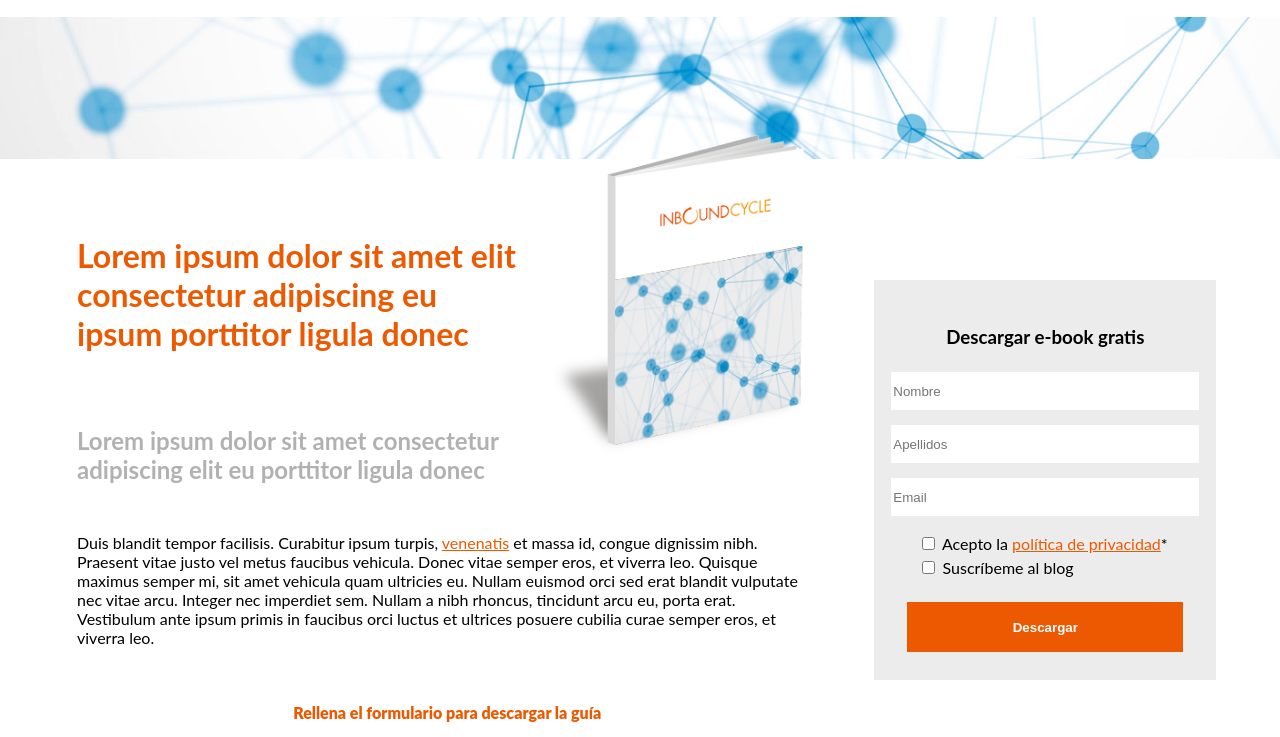
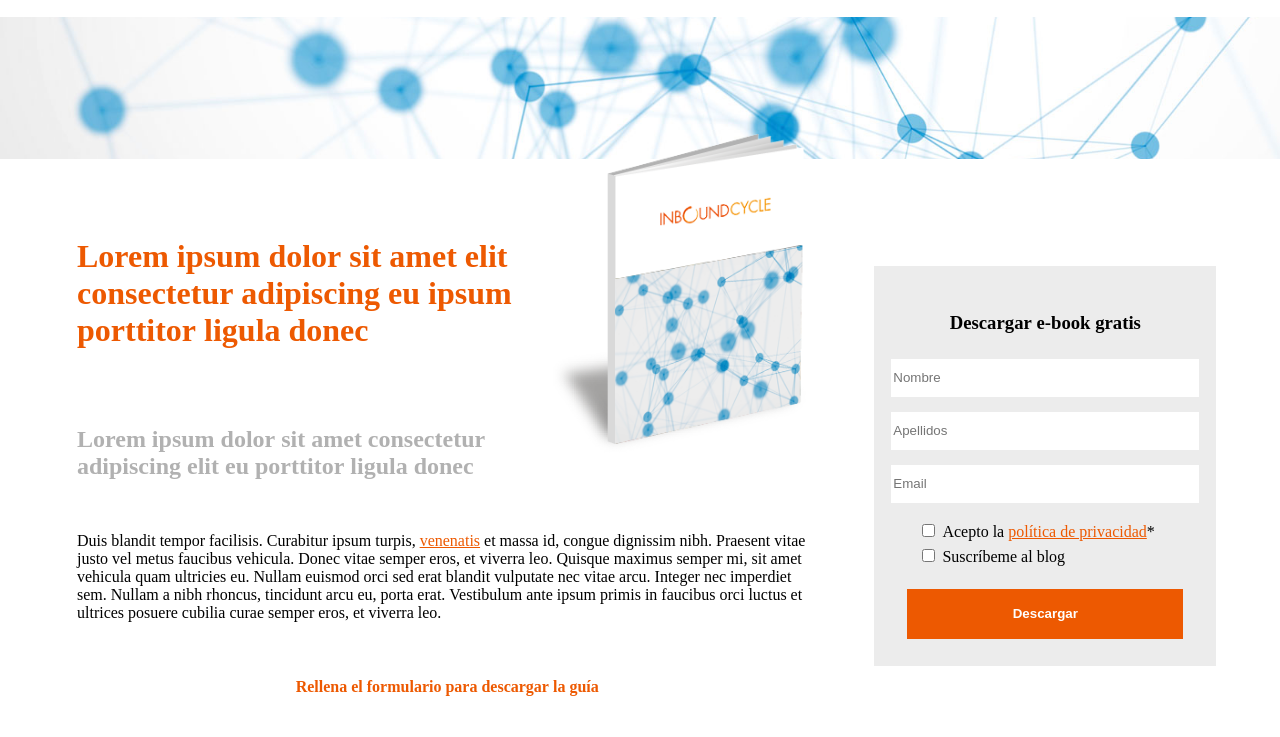
Before and after one commit to GiovannaCavalcanti/InboundCycle, a plain HTML site: page Layout/index.html in a window 1280 px wide. Shown: the part 63-800 px from the top of the page. Drawn offline with Linux system fonts and the light colour scheme; files whose address does not match are found by name.

Commit message:
Update style.css

```diff
--- a/Layout/css/style.css
+++ b/Layout/css/style.css
@@ -1,4 +1,10 @@
 /* Tela desktop */
+@font-face {
+    font-family: "Web Font";
+    src: url("/fonts/fontawesome-webfont.woff") format("woff"),
+        url("/fonts/fontawesome-webfont.woff2") format("woff2");
+}
+
 fieldset {
     text-align: center;
     border: none;
@@ -153,7 +159,7 @@ a {
 }
 
 body {
-    font-family: 'Lato', sans-serif;
+    font-family:'Web Font';
     margin: 0;
     top: 0;
     left: 0;
```
